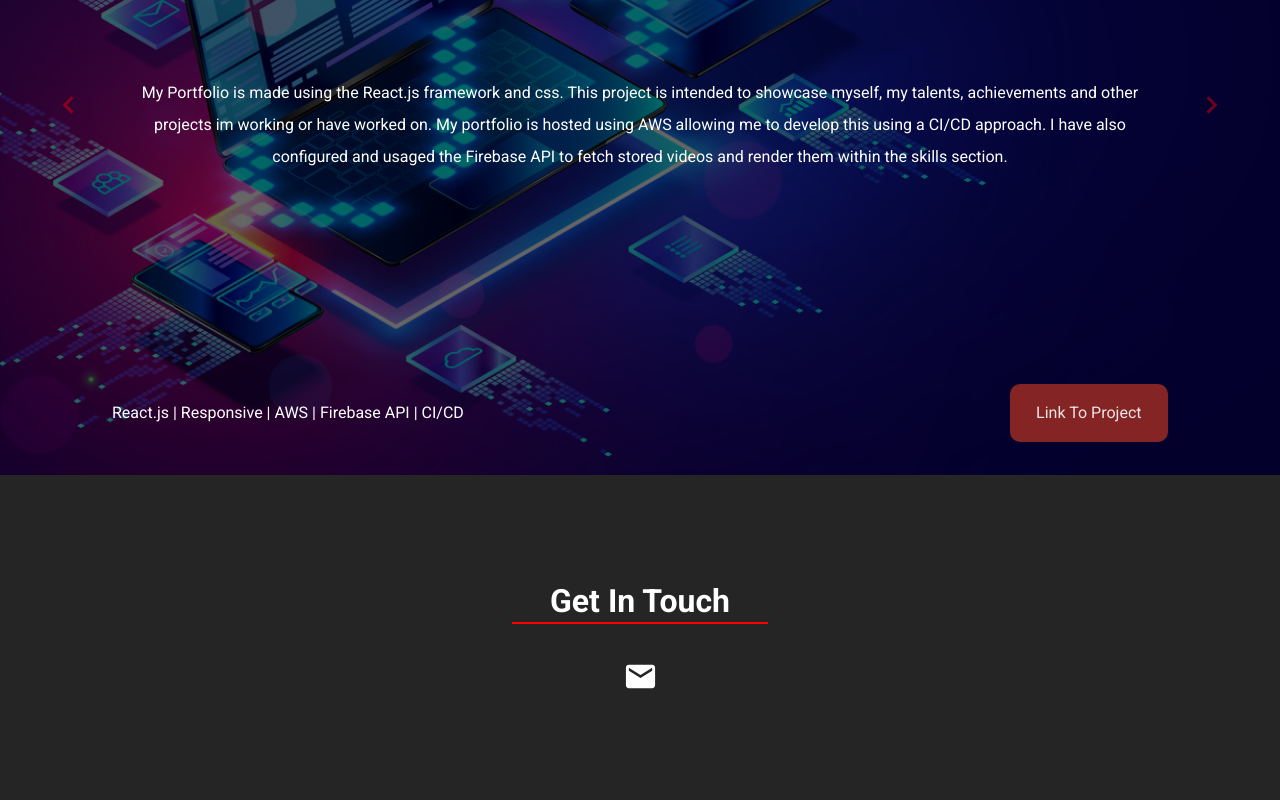
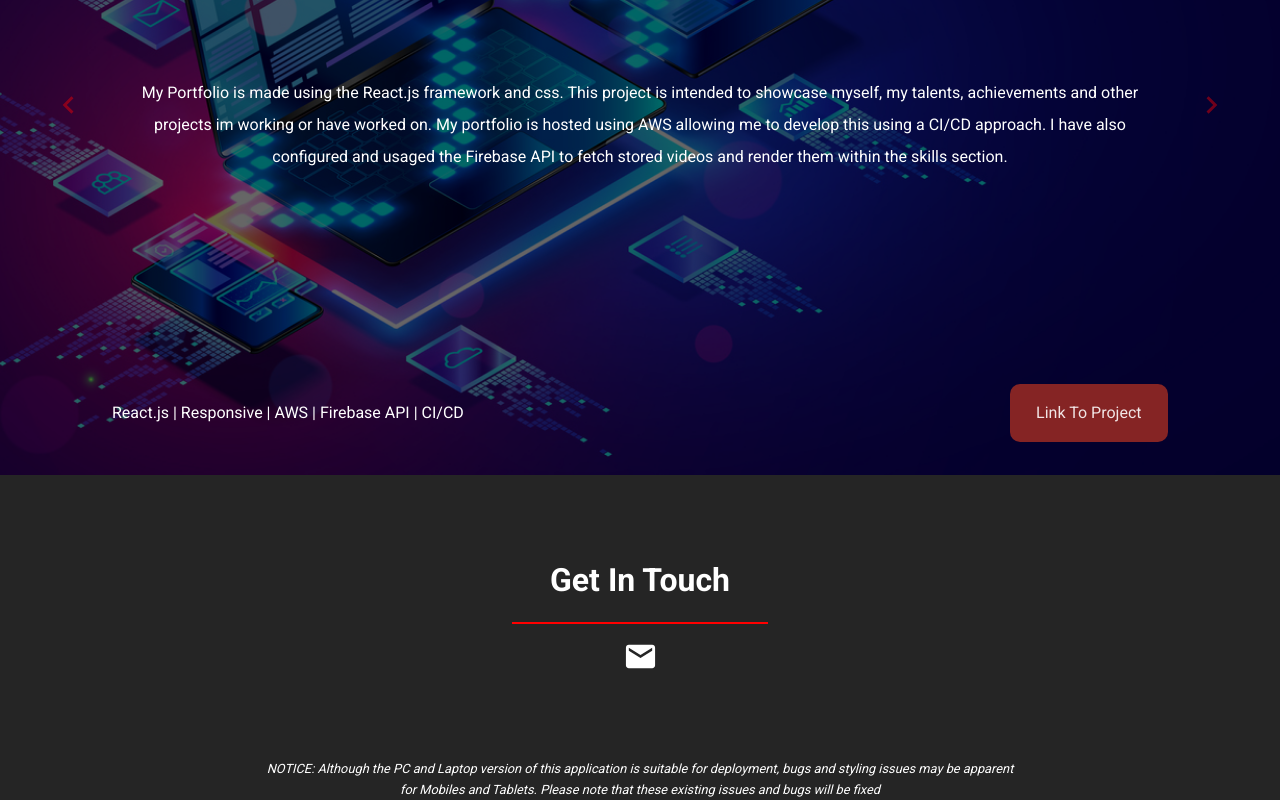
Before and after one commit to Pritesh2k/pritesh-portfolio-aws, a React (Create React App) app: page / in a window 1280 px wide. Shown: the part 2789-3589 px from the top of the page. Built offline with nearby package versions, Linux system fonts and the light colour scheme; no server answers.

Commit message:
Added Notice to footer

```diff
--- a/src/App.css
+++ b/src/App.css
@@ -179,6 +179,15 @@ body {
 .nav__items .nav__link:hover,
 .brand .nav__link:hover {
   color: var(--secondary);
+}
+
+.notice{
+  font-size: 0.8rem;
+  font-style: italic;
+  color: white;
+  text-align: center;
+  position: relative;
+  transform: translateY(190%);
 }
 
 @media (min-width: 800px) {
--- a/src/App.js
+++ b/src/App.js
@@ -127,6 +127,7 @@ function App() {
           <p>Get In Touch</p>
           <div className='foot-line'/>
           <a href='mailto:priteshparekh237@gmail.com'><EmailIcon fontSize='large' /></a>
+          <div className='notice'>NOTICE: Although the PC and Laptop version of this application is suitable for deployment, bugs and styling issues may be apparent <br/> for Mobiles and Tablets. Please note that these existing issues and bugs will be fixed</div>
         </div>
       </footer>
     </>
--- a/src/CSS/about.css
+++ b/src/CSS/about.css
@@ -323,7 +323,8 @@
     .about-carousel-keywords{
         width: 100dvw;
         height: 10dvh;
-        font-size: 0.85rem;
+        padding: 1rem;
+        font-size: 0.7rem;
         margin-bottom: 11rem;
     }
 
```
